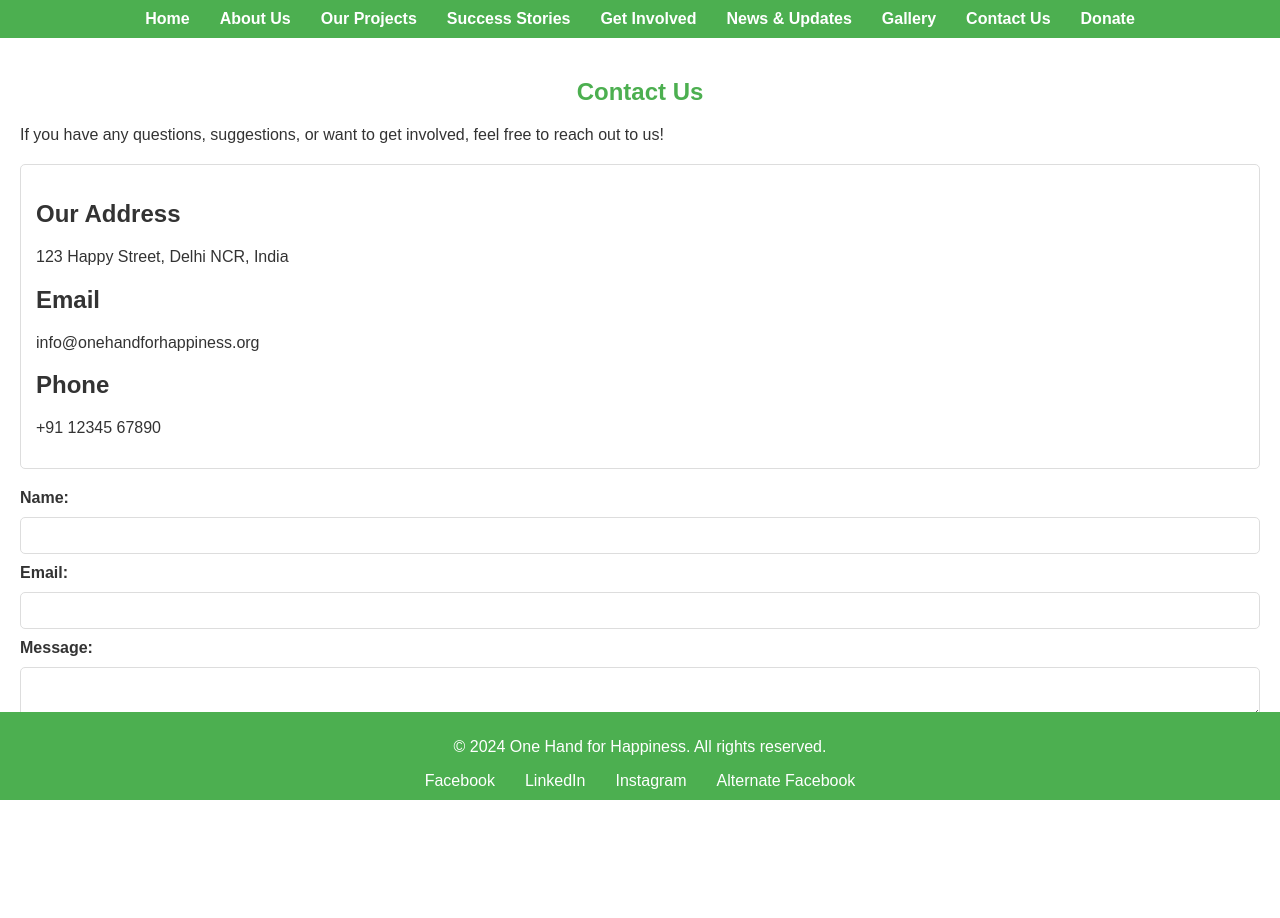
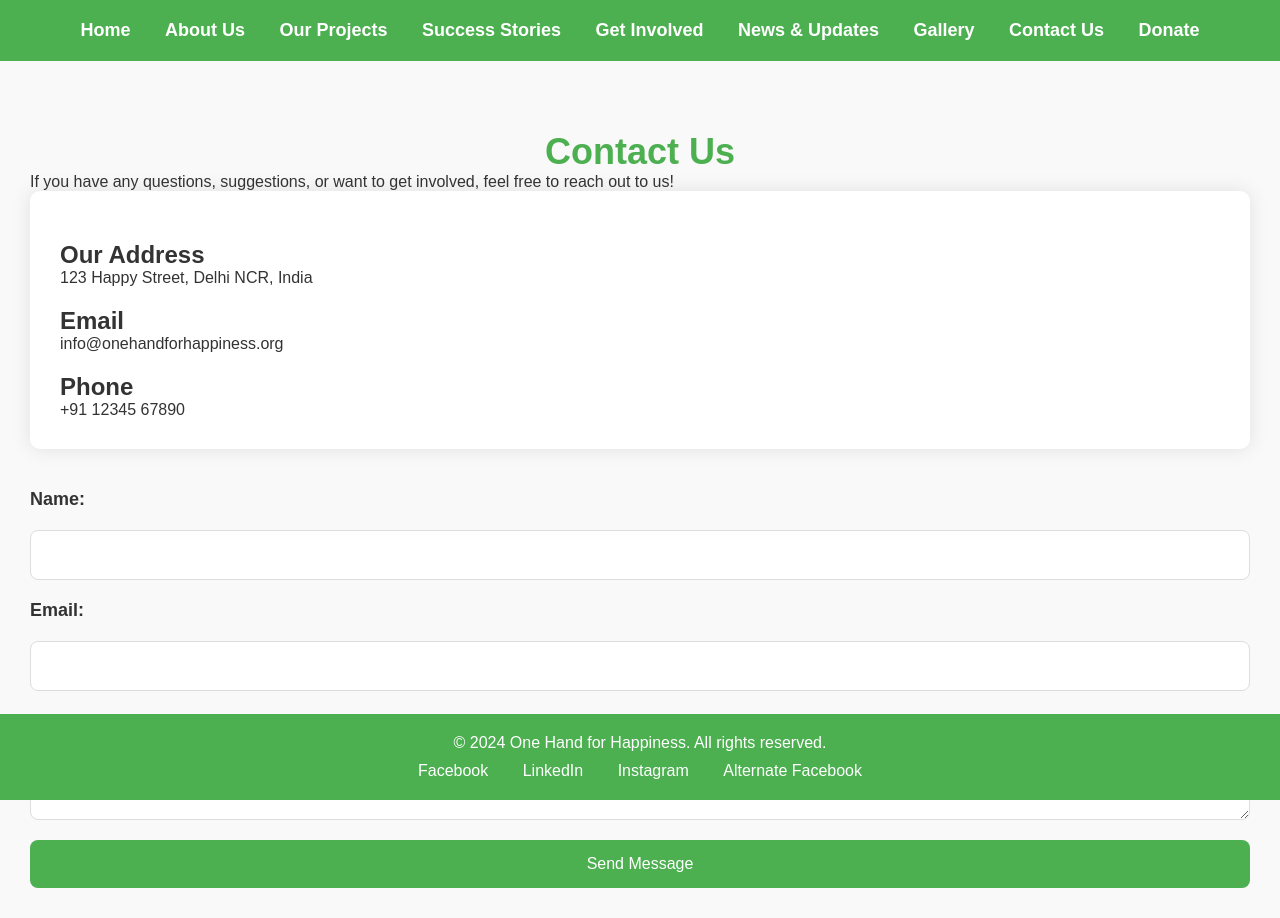
Before and after one commit to AarushAgarwal-dev/ngo, a plain HTML site: page contact.html in a window 1280 px wide. Before the commit the page ends 800 px from the top, so only its background shows below. Drawn offline with Linux system fonts and the light colour scheme.

Commit message:
Update styles.css

```diff
--- a/styles.css
+++ b/styles.css
@@ -1,69 +1,89 @@
-body {
-    font-family: Arial, sans-serif;
+/* Reset default styles */
+* {
     margin: 0;
     padding: 0;
+    box-sizing: border-box;
+}
+
+/* Body styles */
+body {
+    font-family: 'Arial', sans-serif;
+    background-color: #f9f9f9;
     color: #333;
 }
 
+/* Header styles */
 header {
     background-color: #4CAF50;
-    padding: 10px 0;
+    padding: 20px 0;
 }
 
+/* Navigation styles */
 nav ul {
     list-style-type: none;
     padding: 0;
     margin: 0;
-    display: flex;
-    justify-content: center;
+    text-align: center;
 }
 
 nav ul li {
+    display: inline-block;
     margin: 0 15px;
 }
 
 nav ul li a {
     color: white;
     text-decoration: none;
+    font-size: 18px;
     font-weight: bold;
+    transition: all 0.3s ease;
 }
 
 nav ul li a:hover {
-    text-decoration: underline;
+    color: #f0f0f0;
 }
 
+/* Main heading styles */
 h1 {
     color: #4CAF50;
     text-align: center;
+    margin-top: 40px;
+    font-size: 36px;
+}
+
+/* Sub-heading styles */
+h2 {
+    color: #333;
+    font-size: 24px;
     margin-top: 20px;
 }
 
-h2 {
-    color: #333;
+/* Section styles */
+section {
+    padding: 30px;
 }
 
-section {
-    padding: 20px;
-}
-
+/* Card styles */
 .project, .success-story, .news-item, .gallery-item, .volunteer, .partner, .donate, .contact-info, .donation-method {
-    margin: 20px 0;
-    border: 1px solid #ddd;
-    padding: 15px;
-    border-radius: 5px;
+    background-color: #fff;
+    border-radius: 10px;
+    box-shadow: 0 0 20px rgba(0, 0, 0, 0.1);
+    padding: 30px;
+    margin-bottom: 40px;
 }
 
 .project img, .success-story img, .news-item img, .gallery-item img {
     max-width: 100%;
     height: auto;
-    border-radius: 5px;
+    border-radius: 10px;
 }
 
+/* Footer styles */
 footer {
     background-color: #4CAF50;
     color: white;
     text-align: center;
-    padding: 10px 0;
+    padding: 20px 0;
     position: fixed;
     width: 100%;
     bottom: 0;
@@ -73,60 +93,69 @@ footer ul {
     list-style-type: none;
     padding: 0;
     margin: 10px 0 0 0;
-    display: flex;
-    justify-content: center;
 }
 
 footer ul li {
+    display: inline-block;
     margin: 0 15px;
 }
 
 footer ul li a {
     color: white;
     text-decoration: none;
+    font-size: 16px;
+    transition: all 0.3s ease;
 }
 
 footer ul li a:hover {
-    text-decoration: underline;
+    color: #f0f0f0;
 }
 
+/* Form styles */
 form {
     display: flex;
     flex-direction: column;
-    gap: 10px;
+    gap: 20px;
 }
 
 form label {
     font-weight: bold;
+    font-size: 18px;
 }
 
-form input, form textarea {
-    padding: 10px;
+form input,
+form textarea {
+    padding: 15px;
     border: 1px solid #ddd;
-    border-radius: 5px;
+    border-radius: 8px;
+    font-size: 16px;
 }
 
 form button {
     background-color: #4CAF50;
     color: white;
     border: none;
-    padding: 10px;
-    border-radius: 5px;
+    padding: 15px;
+    border-radius: 8px;
     cursor: pointer;
+    font-size: 16px;
+    transition: all 0.3s ease;
 }
 
 form button:hover {
     background-color: #45a049;
 }
 
+/* Button styles */
 .btn {
     display: inline-block;
-    padding: 10px 20px;
+    padding: 15px 30px;
     background-color: #4CAF50;
     color: white;
     text-decoration: none;
-    border-radius: 5px;
-    text-align: center;
+    border-radius: 8px;
+    font-size: 18px;
+    transition: all 0.3s ease;
 }
 
 .btn:hover {
```
